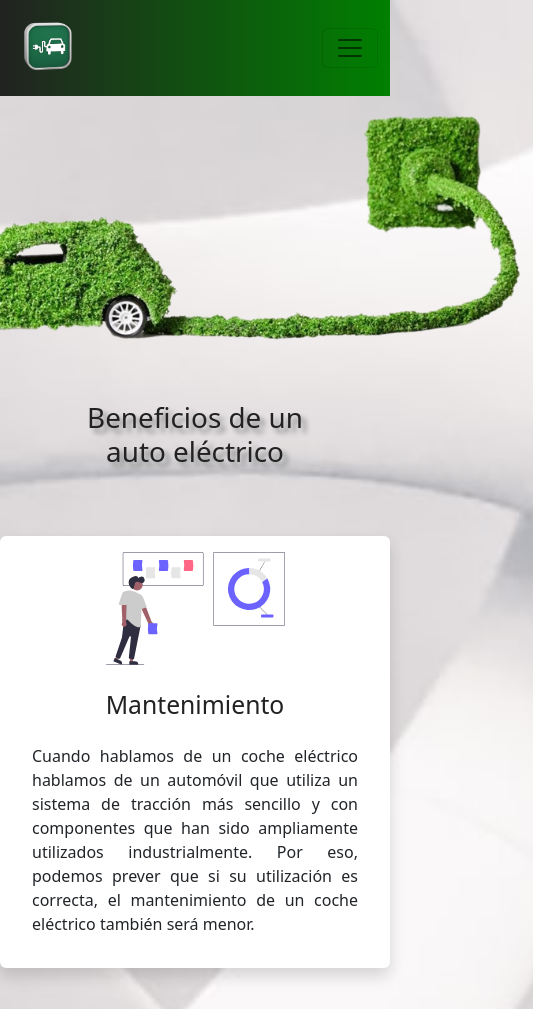
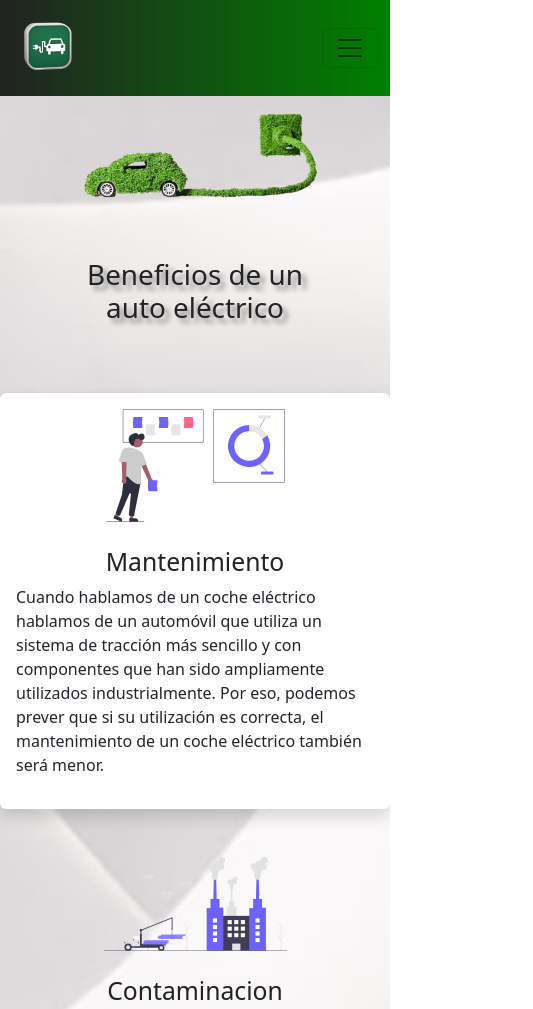
Before and after one commit to amussini/movilidadElectrica, a website: page Paginas/beneficios.html in a window 390 px wide. Shown: the top 1009 px of the page, 533 px wide, since content can reach past the window. Drawn offline with nearby package versions, Linux system fonts and the light colour scheme; a web font is replaced by a local one.

Commit message:
se agrego anidacion en pagina beneficios y colocamos position sticky en la nav

```diff
--- a/scss/_beneficios.scss
+++ b/scss/_beneficios.scss
@@ -15,17 +15,17 @@
 article h2{
     text-align: center;
     padding-top: 1em;
+    p{
+        text-align: justify;
+        padding: 0 1em;
+        padding-top: 1em;
+    }
 }
 
-article p{
-    text-align: justify;
-    padding: 0 1em;
-    padding-top: 1em;
-}
 
 @media (max-width: 720px){
     .img__header{
-        width: $h-80;
+        width: $h-30;
         padding-top: 1em;
     }
 }
--- a/scss/_index.scss
+++ b/scss/_index.scss
@@ -18,8 +18,6 @@ h1,h2{
 
 nav{
     background: linear-gradient(to left, $mainColor, $black);
-
-
 }
 
 .navbar{
@@ -27,9 +25,7 @@ nav{
     position: sticky;
     top:0;
     z-index: 2;
-
 }
-
 
 .nav__img--sm{
     width: $textLg;
```
Also changed, not shown: css/main.css, 1 other file.
